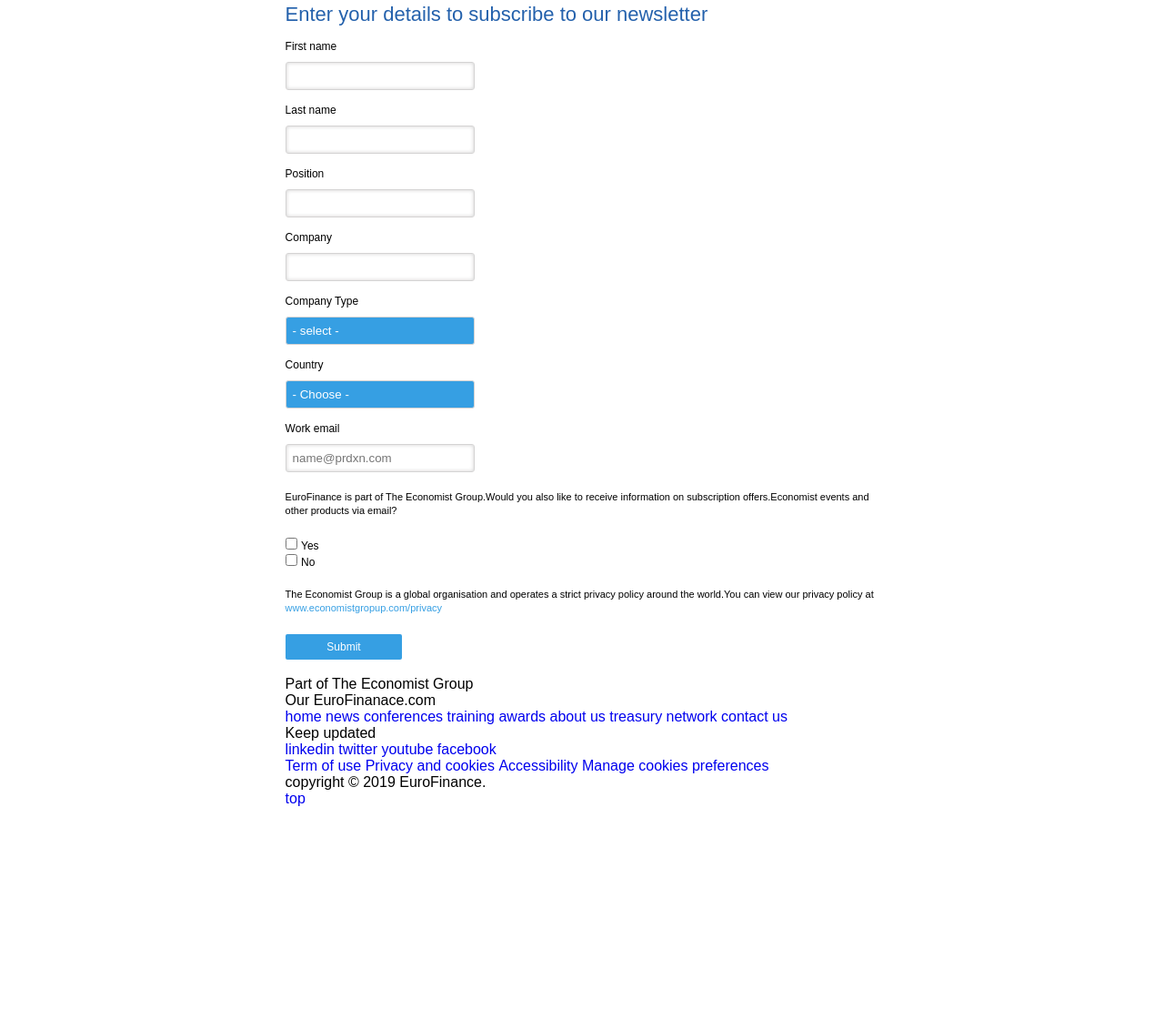
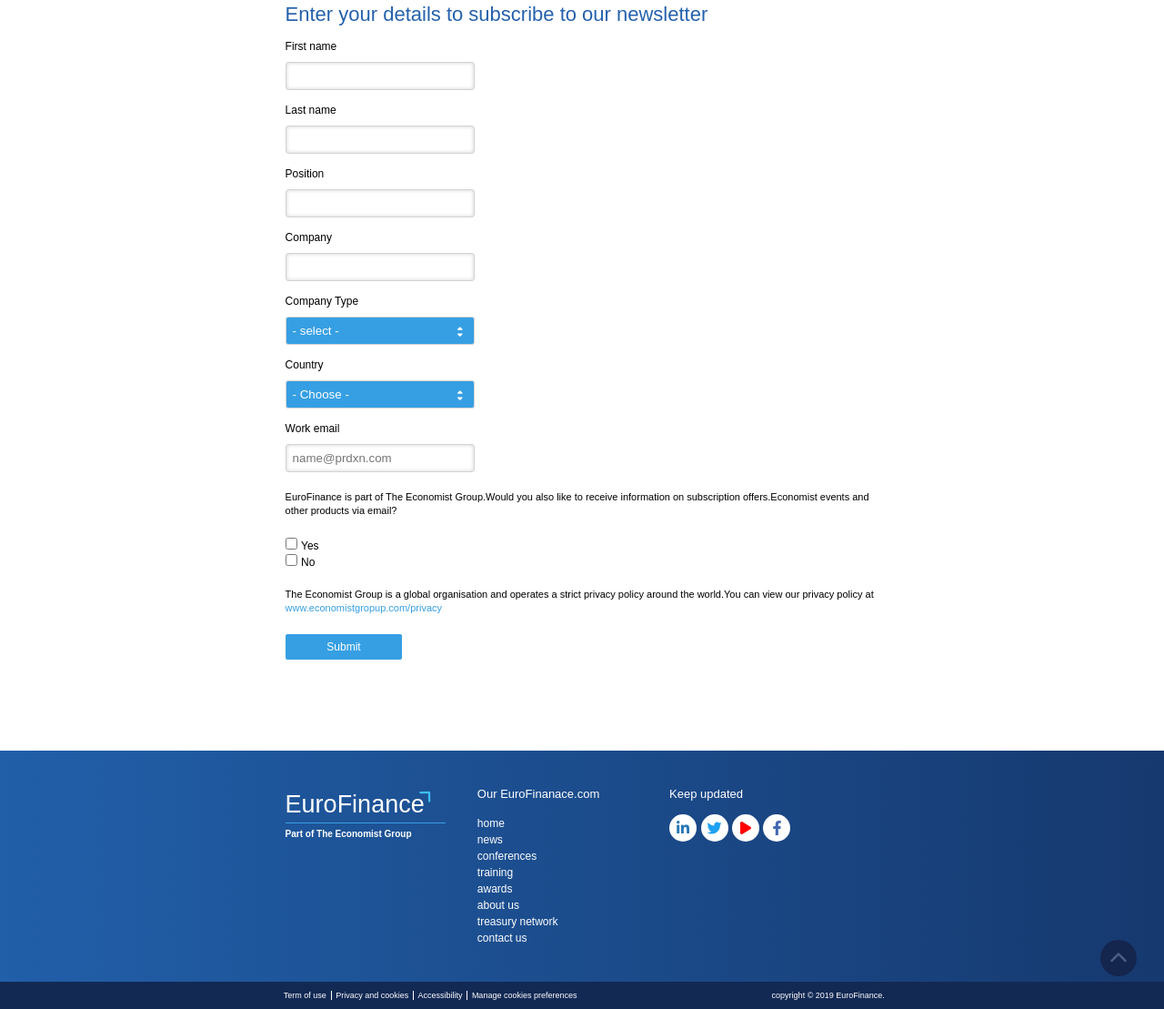
Before and after one commit to saifaliaxioned/Form_validation, a plain HTML site: page index.html in a window 1280 px wide. Shown: the part 577-1686 px from the top of the page at 91% size. Before the commit the page ends 1464 px from the top, so only its background shows below. Drawn offline with Linux system fonts and the light colour scheme.

Commit message:
footer css added

```diff
--- a/assets/css/style.css
+++ b/assets/css/style.css
@@ -135,7 +135,7 @@ header {
   outline: none;
 }
 .top-bar input[type="submit"] {
-  padding: 7px 12px;
+  padding: 8px 12px;
   background: rgb(54,159,227);
   color: rgb(255,255,255);
   transition: all 0.5s ease;
@@ -144,14 +144,17 @@ header {
 .top-bar input[type="submit"]:hover { background: rgb(43,121,193); }
 
 .logo {
-  padding: 4px 2% 0 0;
+  padding: 4px 1.5% 0 0;
   position: relative;
-  font-size: 33px;
+
 }
 
-.logo-link { color: rgb(255,255,255); }
+.logo-link {
+  color: rgb(255,255,255);
+  font-size: 36px;
+}
 
-.logo::before {
+.logo::before,.logo-name .logo-link::before {
   content: '\f054';
   position: absolute;
   top: 0;
@@ -194,9 +197,7 @@ nav {
 .nav-list:last-child { border: none; }
 
 .hamburger {
-  position: absolute;
-  top: 10px;
-  right: 5%;
+  position: relative;
   width: 30px;
   height: 30px;
   display: none;
@@ -208,9 +209,8 @@ nav {
   height: 4px;
   position: absolute;
   top: 50%;
-  left: 0;
   display: inline-block;
-  background-color: #000;
+  background-color: rgb(54,159,227);
   border-radius: 4px;
   text-indent: -99999px;
   transform: translateY(-50%);
@@ -232,11 +232,11 @@ nav {
 
 .bar::after { top: 13px; }
 
-.hamburger:hover .bar { transform: rotate(45deg); }
+.active-hamburger .bar { transform: rotate(45deg); }
 
-.hamburger:hover .bar::before { display: none; }
+.active-hamburger .bar::before { display: none; }
 
-.hamburger:hover .bar::after {
+.active-hamburger .bar::after {
   transform: translateY(-13px) rotate(90deg);
 }
 
@@ -267,6 +267,9 @@ nav {
   font-size: 22px;
 }
 /* banner section end */
+
+/* news-letter section start */
+.newsLetter,.newsLetter form { padding-bottom: 50px; }
 
 .breadcrumb {
   padding: 20px 0 15px 0;
@@ -324,6 +327,25 @@ nav {
   cursor: pointer;
 }
 
+.input-select { position: relative; }
+
+.input-select::before,.input-select::after {
+  position: absolute;
+  left: 29%;
+  color: rgb(255,255,255);
+  font-family: "FontAwesome";
+  font-size: 9px;
+}
+
+.input-select::before {
+  content: '\f0d8';
+  top: 9px;
+}
+.input-select::after {
+  content: '\f0d7';
+  bottom: 7px;
+}
+
 .inputError {
   padding-top: 4px;
   display: none;
@@ -368,9 +390,8 @@ nav {
   transition: all 0.5s ease;
 }
 
-.input-control input:hover {
-  background: rgb(43,121,193);
-}
+.input-control input:hover { background: rgb(43,121,193); }
+/* news-letter section end */
 
 /*=================================
   main styling ends here
@@ -379,12 +400,158 @@ nav {
 /*=================================
   footer styling starts here
 =================================*/
+footer {
+  background: linear-gradient(90deg,rgb(33,95,169),rgb(22,57,111));
+  color: rgb(255,255,255);
+}
 
+footer .wrapper {
+  width: 100%;
+  position: relative;
+}
 
+.footer-top {
+  width: 51%;
+  padding: 40px 0;
+  margin: 0 auto;
+  display: flex;
+  gap: 35px;
+}
 
+.footer-logo ,.footer-nav,.social-media { flex-basis: 27%; }
 
+.logo-name  { border-bottom: 1px solid rgb(54,159,227); }
 
+footer .logo-link {
+  padding: 4px 5% 4px 0;
+  position: relative;
+  font-size: 27px;
+}
 
+.logo-desc {
+  padding: 6px 0;
+  font-size: 10px;
+  font-weight: bold;
+}
+
+.footer-heading,.social-heading {
+  padding-bottom: 15px;
+  font-size: 13px;
+}
+
+.footer-items {
+  display: flex;
+  flex-direction: column;
+}
+
+.footer-link {
+  color: rgb(255,255,255);
+  font-size: 12px;
+  transition: all 0.4s ease;
+}
+
+.footer-link:hover {
+  color: rgb(29, 161, 242);
+  text-decoration: underline;
+}
+
+.social-link {
+  width: 30px;
+  height: 30px;
+  border-radius: 50%;
+  position: relative;
+  background: rgb(255,255,255);
+  text-indent: -9999px;
+  transition: all 0.5s ease;
+}
+
+.social-link::before {
+  position: absolute;
+  top: 50%;
+  left: 50%;
+  font-family: "FontAwesome";
+  text-indent: 0;
+  transform: translate(-50%,-50%);
+}
+
+.social-link:hover{ transform: scale(1.4); }
+
+.linkedin::before {
+  content: '\f0e1';
+  color: rgb(40,120,181);
+}
+
+.twitter::before {
+  content: '\f099';
+  color: rgb(29, 161, 242);
+}
+
+.youtube::before {
+  content: '\f04b';
+  color: rgb(255,0,0);
+}
+.facebook::before {
+  content: '\f39e';
+  color: rgb(66, 103, 178);
+}
+
+.footer-bottom {
+  padding: 10px 24%;
+  display: flex;
+  justify-content: space-between;
+  align-items: center;
+  background: rgb(18,41,84);
+  font-size: 9px;
+}
+
+.bottom-items {
+  flex-basis: 70%;
+  display: flex;
+}
+
+.bottom-list {
+  padding: 0 1%;
+  border-right: 1px solid rgb(255,255,255);
+}
+
+.bottom-list:last-child { border: none; }
+
+.bottom-link {
+  color: rgb(255,255,255);
+  transition: all 0.5s ease;
+}
+
+.bottom-link:hover { color: rgb(126, 121, 121); }
+
+.scrollTop-btn {
+  position: absolute;
+  bottom: 36px;
+  right: 30px;
+}
+
+.ScrollTop {
+  width: 40px;
+  height: 40px;
+  border-radius: 50%;
+  background: rgb(20,37,78);
+  color: rgb(75,93,131);
+  text-indent: -9999px;
+  transition: all 0.5s ease;
+}
+
+.ScrollTop:hover { background: rgb(255,255,255); }
+
+.ScrollTop::before {
+  content: '\f077';
+  position: absolute;
+  top: 50%;
+  left: 50%;
+  font-family: "FontAwesome";
+  font-size: 20px;
+  font-weight: bold;
+  text-indent: 0;
+  transform: translate(-50%,-50%);
+}
 
  /*=================================
   footer styling ends here
```
